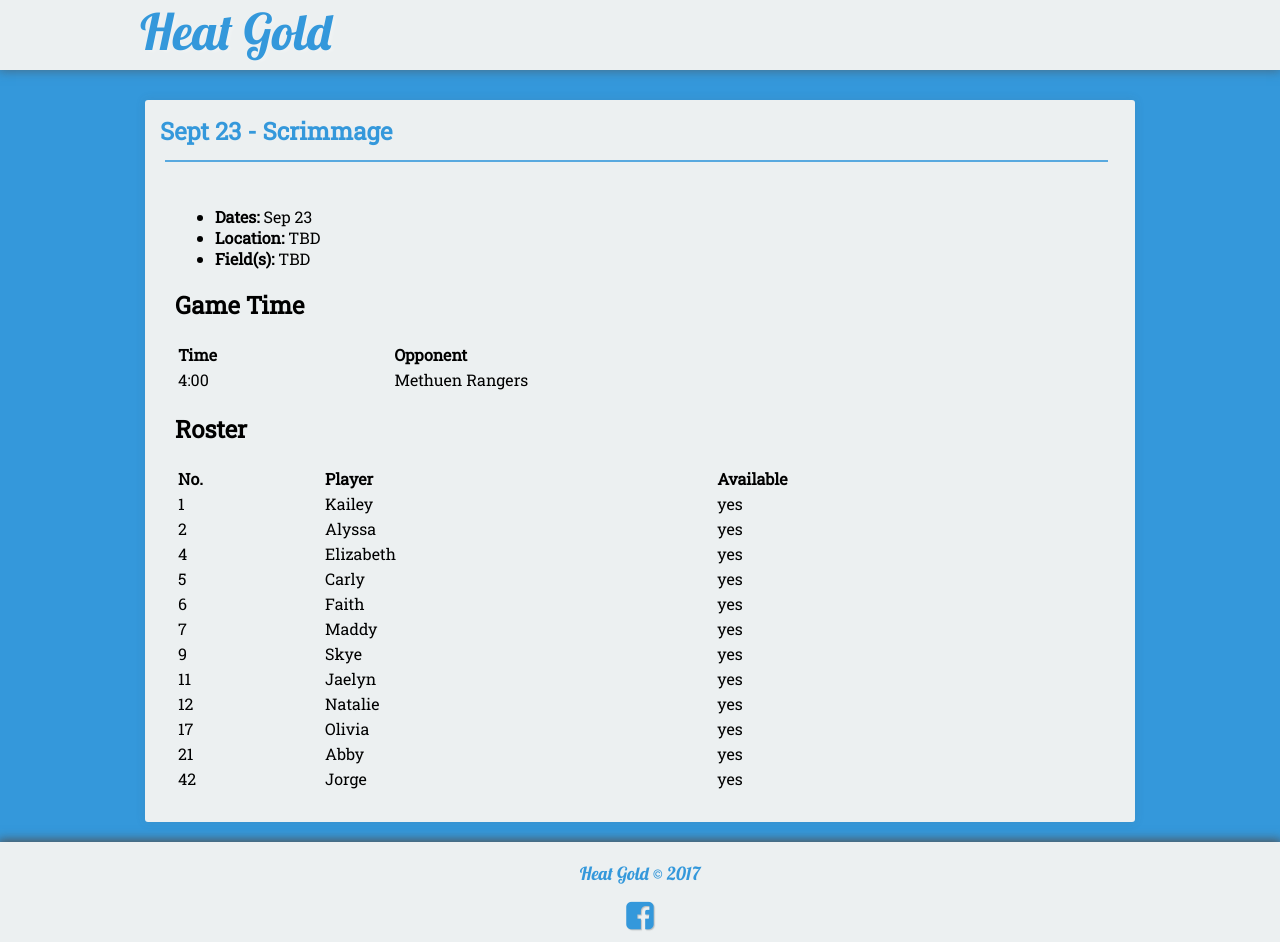
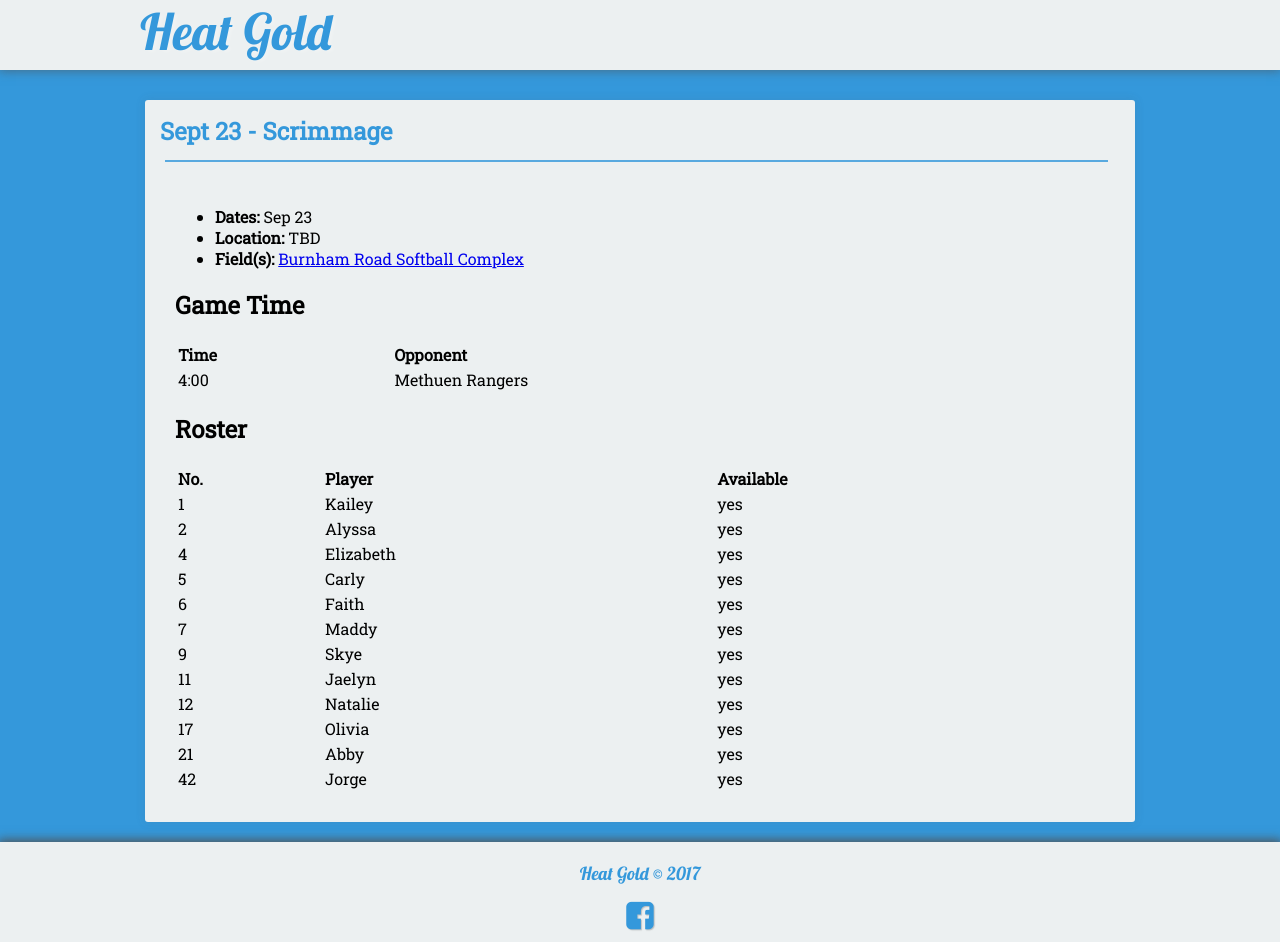
Before and after one commit to seanmerrow/ecf, a Jekyll site: the page built from _posts/2018-07-23-Sep-23-Scrimmage.md, in a window 1280 px wide. Built offline with Jekyll 4.4.1, drawn with Linux system fonts in a browser that asks for light colours; nearby versions of some CDN libraries.

Commit message:
Update 2018-07-23-Sep-23-Scrimmage.md

```diff
--- a/_posts/2018-07-23-Sep-23-Scrimmage.md
+++ b/_posts/2018-07-23-Sep-23-Scrimmage.md
@@ -10,7 +10,7 @@ category:
 ---
 * **Dates:** Sep 23
 * **Location:** TBD
-* **Field(s):** TBD
+* **Field(s):** [Burnham Road Softball Complex](https://seanmerrow.github.io/heatgold/fields/methuen)
 
 ## Game Time
 
```
